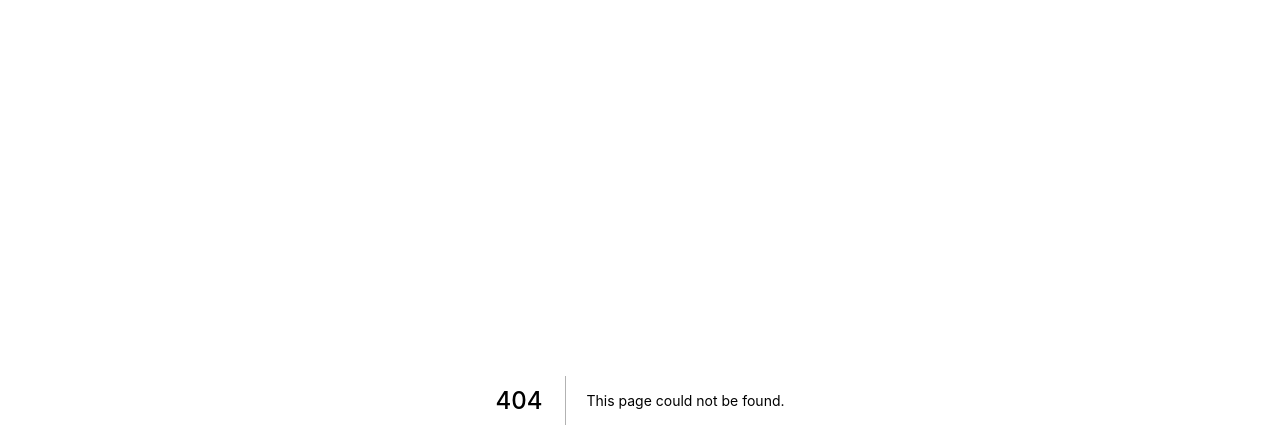
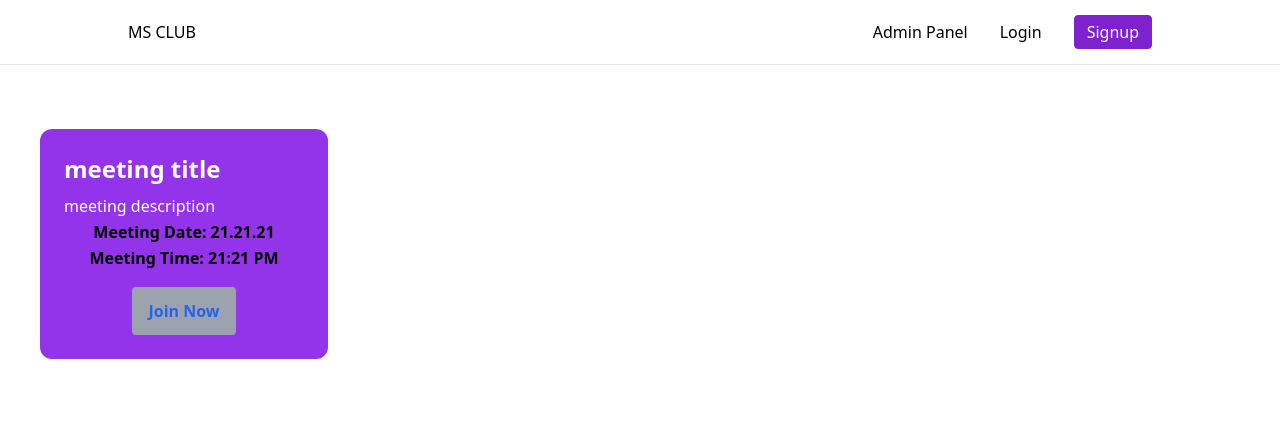
Before and after one commit to ms-club-sliit/MS-Scheduler, a Next.js app: page /meetings in a window 1280 px wide. Before the commit this address had no page. Shown: the top 448 px of the page. Built offline with nearby package versions, Linux system fonts and the light colour scheme.

Commit message:
implement meetings list page

```diff
--- /dev/null
+++ b/pages/meetings.js
@@ -0,0 +1,13 @@
+import { Header } from "../components";
+import MeetingCard from "../components/Meeting-card";
+
+export default function Meetings() {
+  return (
+    <div className="min-h-screen flex flex-col">
+      <Header />
+      <div className="flex jus">
+        <MeetingCard />
+      </div>
+    </div>
+  );
+}
```
